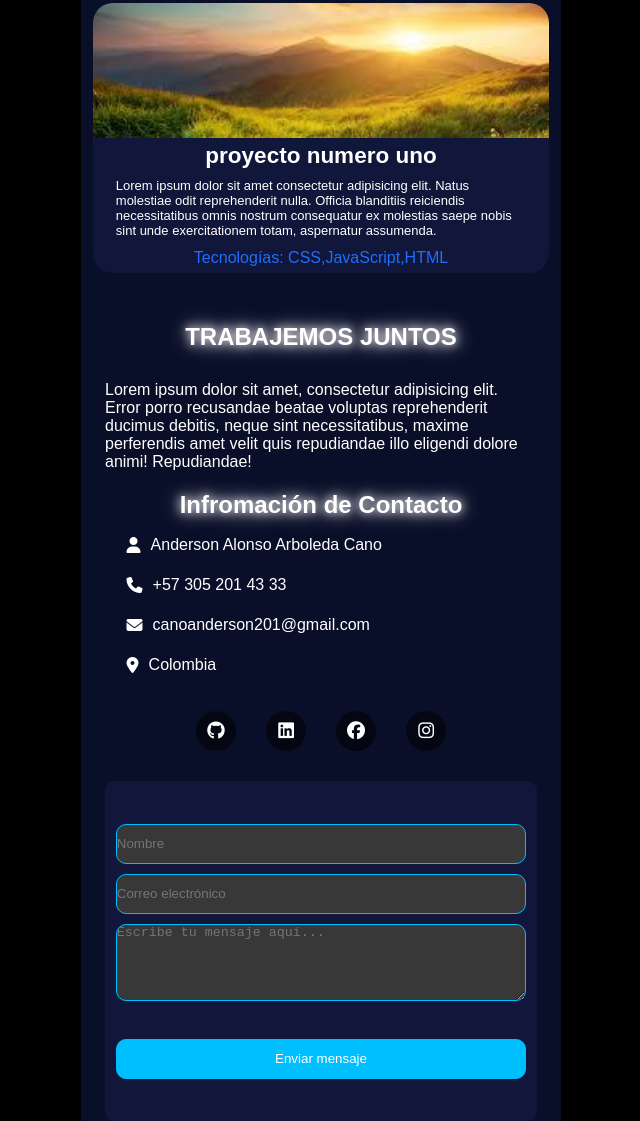
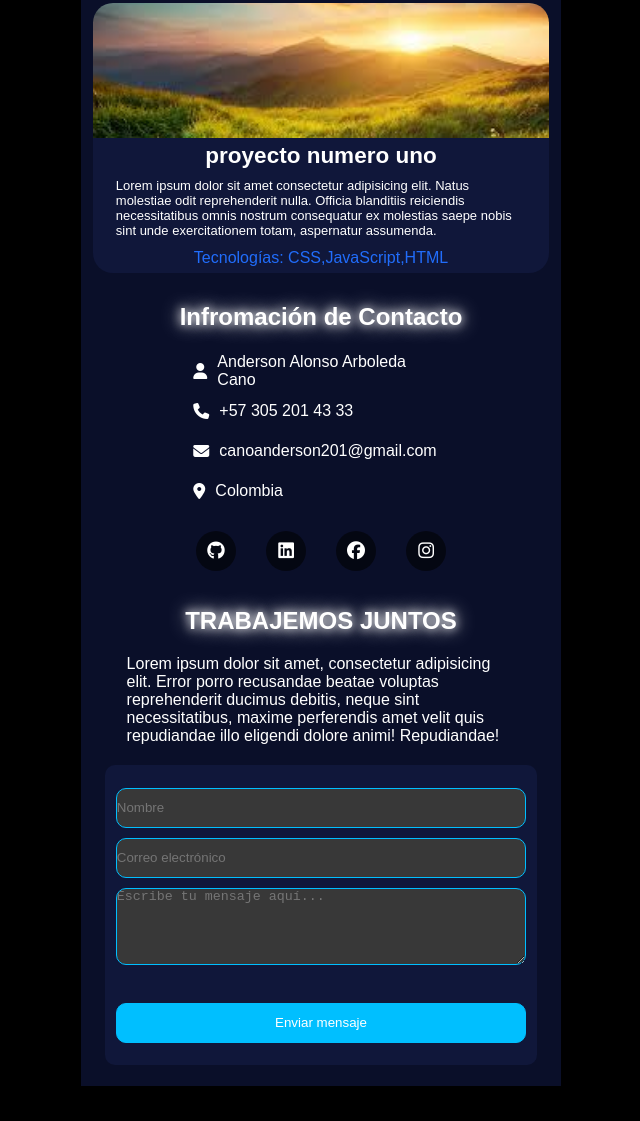
Before and after one commit to cano0102/PORTAFOLIO, a plain HTML site: page PORTAFOLIO/index.html in a window 1280 px wide. Shown: the part 2519-3640 px from the top of the page, without its empty margins (319-959 px from the left). After the commit the page ends 3605 px from the top, so only its background shows below. Drawn offline with nearby package versions, Linux system fonts and the light colour scheme.

Commit message:
organizando la sesion contacto

```diff
--- a/PORTAFOLIO/css/style.css
+++ b/PORTAFOLIO/css/style.css
@@ -763,6 +763,31 @@ Estilos De Descripcion Y Nombres */
 
 
 
+
+
+
+
+
+
+
+
+
+
+
+
+
+
+
+
+
+
+
+
+
+
+
+
+
 /* sesion contacto */
 .sesion-contacto {
   min-height: 100vh;
@@ -772,21 +797,23 @@ Estilos De Descripcion Y Nombres */
   display: flex;
   flex-direction: column;
   align-items: center;
-  gap: 30px;
+  gap: 15px;
 
 }
 
 .titulo-contacto{
   color: white;
   display: flex;
-  margin-top: 50px;
   text-shadow: 0 0 10px white, 0 0 20px white;
 
 }
 .trabajemos-juntos{
- display: flex;
- gap: 20px;
- flex-direction: column;
+  display: flex;
+  flex-direction: column;
+  height: auto;
+  width: 100%;
+  justify-content: center;
+  align-items: center;
 }
 .parrafo-contacto{
  color: white;
@@ -844,11 +871,16 @@ Estilos De Descripcion Y Nombres */
 .titulo-info-contacto{
   color: white;
   text-shadow: 0 0 10px white, 0 0 20px white;
+  margin-top: 30px;
+  display: flex;
+  justify-content: center;
 
 }
 
 
-.info-contacto{
+
+
+.infomacion-de-contacto{
   height: 200px;
   width:90%;
   display: flex;
@@ -894,16 +926,17 @@ Estilos De Descripcion Y Nombres */
 
 .formulario{
  width: 90%;
- height: 340px;
+ height: 500px;
  display: flex;
  align-items: center;
  flex-direction: column;
  justify-content: center;
+ gap: 20px;
 }
 
 .formulario form{
  width: 100%;
- height: 340px;
+ height: 300px;
   background-color: #10173a;
  display: flex;
  align-items: center;
--- a/PORTAFOLIO/index.html
+++ b/PORTAFOLIO/index.html
@@ -187,21 +187,15 @@
 
     </section>
     <section class="sesion-contacto">
-      <div class="titulo-contacto">
-        <h2 id="Contacto-titulo">TRABAJEMOS JUNTOS</h2>
-      </div>
+
       <div class="trabajemos-juntos">
 
-        <div class="parrafo-contacto">
-          <p>Lorem ipsum dolor sit amet, consectetur adipisicing elit. Error porro recusandae beatae voluptas
-            reprehenderit ducimus debitis, neque sint necessitatibus, maxime perferendis amet velit quis repudiandae
-            illo eligendi dolore animi! Repudiandae!</p>
-        </div>
-
-        <div class="informacion-de-contacto">
           <div class="titulo-info-contacto">
             <h2>Infromación de Contacto</h2>
           </div>
+
+        <div class="informacion-de-contacto">
+
 
           <div class="info-contacto">
             <div class="contact-item">
@@ -247,6 +241,17 @@
 
       </div>
       <div class="formulario">
+        <div class="titulo-contacto">
+          <h2 id="Contacto-titulo">TRABAJEMOS JUNTOS</h2>
+        </div>
+
+        <div class="parrafo-contacto">
+          <p>Lorem ipsum dolor sit amet, consectetur adipisicing elit. Error porro recusandae beatae voluptas
+            reprehenderit ducimus debitis, neque sint necessitatibus, maxime perferendis amet velit quis repudiandae
+            illo eligendi dolore animi! Repudiandae!</p>
+        </div>
+
+
         <form action="" method="post">
 
           <input type="text" id="nombre" name="nombre" placeholder="Nombre" required>
```
